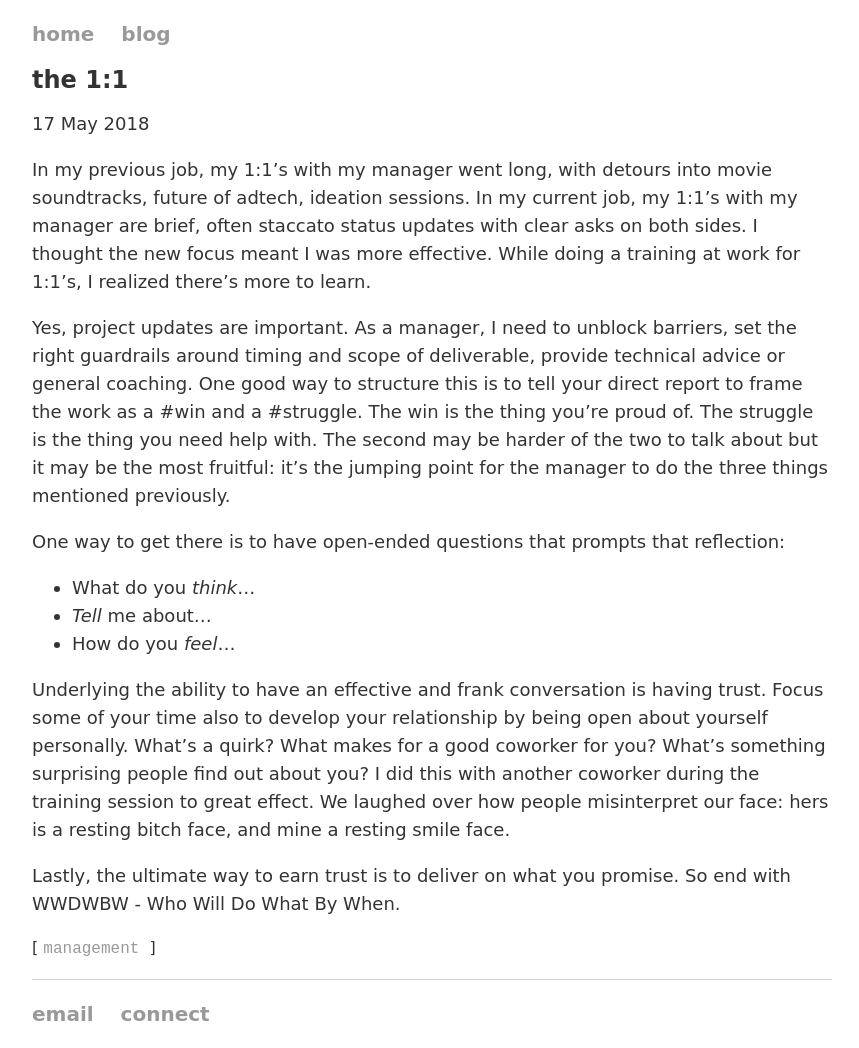
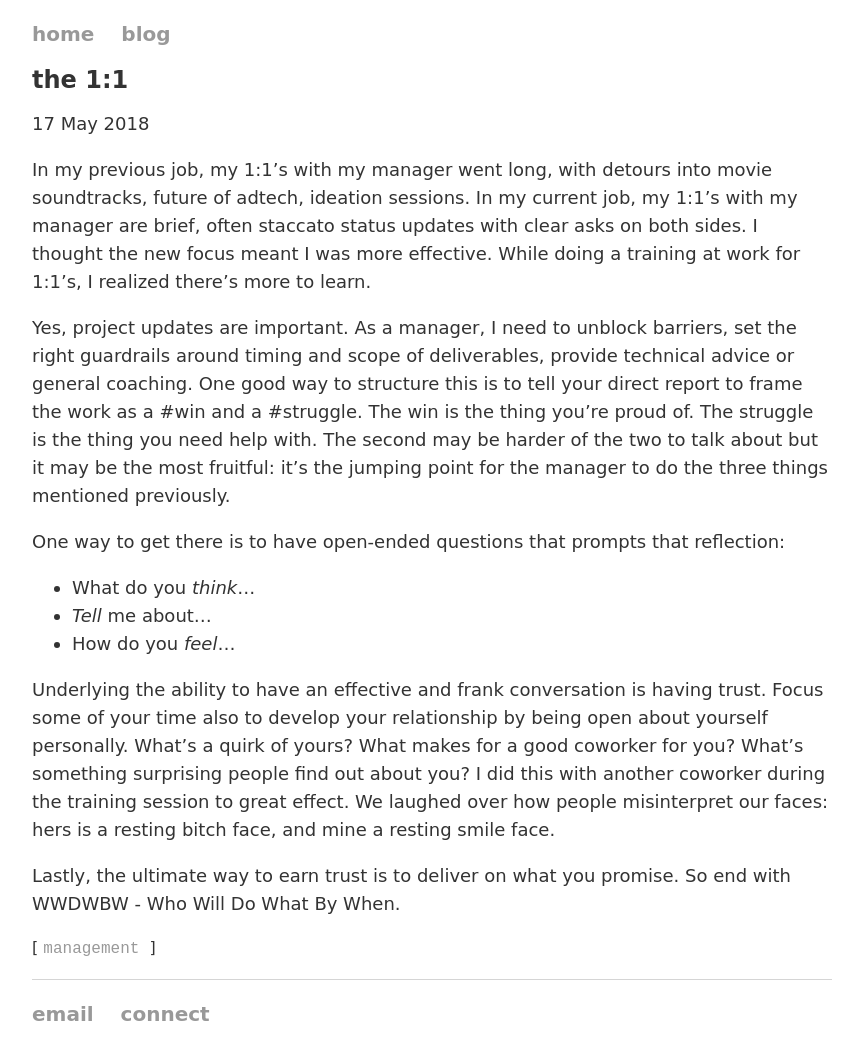
Before and after one commit to kyh14/kellyyh, a Jekyll site: the page built from _posts/2018-05-17-communicating.md, in a window 1280 px wide. Shown: the whole page, without its empty margins (208-1067 px from the left). Built offline with Jekyll 4.4.1, drawn with Linux system fonts in a browser that asks for light colours.

Commit message:
minor fixes to blog entries

```diff
--- a/_posts/2018-05-17-communicating.md
+++ b/_posts/2018-05-17-communicating.md
@@ -7,13 +7,13 @@ date: 2018-05-17
 
 In my previous job, my 1:1's with my manager went long, with detours into movie soundtracks, future of adtech, ideation sessions. In my current job, my 1:1's with my manager are brief, often staccato status updates with clear asks on both sides. I thought the new focus meant I was more effective. While doing a training at work for 1:1's, I realized there's more to learn.
 
-Yes, project updates are important. As a manager, I need to unblock barriers, set the right guardrails around timing and scope of deliverable, provide technical advice or general coaching. One good way to structure this is to tell your direct report to frame the work as a #win and a #struggle. The win is the thing you're proud of. The struggle is the thing you need help with. The second may be harder of the two to talk about but it may be the most fruitful: it's the jumping point for the manager to do the three things mentioned previously.
+Yes, project updates are important. As a manager, I need to unblock barriers, set the right guardrails around timing and scope of deliverables, provide technical advice or general coaching. One good way to structure this is to tell your direct report to frame the work as a #win and a #struggle. The win is the thing you're proud of. The struggle is the thing you need help with. The second may be harder of the two to talk about but it may be the most fruitful: it's the jumping point for the manager to do the three things mentioned previously.
 
 One way to get there is to have open-ended questions that prompts that reflection:
 * What do you _think_...
 * _Tell_ me about...
 * How do you _feel_...
 
-Underlying the ability to have an effective and frank conversation is having trust. Focus some of your time also to develop your relationship by being open about yourself personally. What's a quirk? What makes for a good coworker for you? What's something surprising people find out about you? I did this with another coworker during the training session to great effect. We laughed over how people misinterpret our face: hers is a resting bitch face, and mine a resting smile face.
+Underlying the ability to have an effective and frank conversation is having trust. Focus some of your time also to develop your relationship by being open about yourself personally. What's a quirk of yours? What makes for a good coworker for you? What's something surprising people find out about you? I did this with another coworker during the training session to great effect. We laughed over how people misinterpret our faces: hers is a resting bitch face, and mine a resting smile face.
 
 Lastly, the ultimate way to earn trust is to deliver on what you promise. So end with WWDWBW - Who Will Do What By When.
--- a/index.html
+++ b/index.html
@@ -5,7 +5,7 @@ title: Kelly Huang
 
 <div class="blurb">
 
-<p>I'm Kelly. I'm a techie living in SF. I have been an avid reader of long form essays. In the last couple of years, I've been avidly writing as well. I started with scribbles in my journals, then essays at workshops in the Writing Pad, and nowadays essays for business school. While each form of writing was so different in its context and intent, the process has affected my life in such a positive way. Here, I hope to keep up the writing bug and share my reflections.
+<p>I'm Kelly. I'm a techie living in SF. I have been an avid reader of long form essays. In the last couple of years, I've been avidly writing as well. I started with scribbles in my journals, then essays at workshops in the Writing Pad, and nowadays essays for business school. While each form of writing was so different in its context and intent, the process for all has affected my life in such a positive way. Here, I hope to keep up the writing bug and share my reflections.
 
 <p>I currently work as a data scientist at <a href="https://business.linkedin.com/marketing-solutions">LinkedIn</a>, and pursuing my part-time MBA degree at Berkeley. Prior to this, I worked at <a href="https://www.mopub.com/">MoPub</a>, an adtech startup that was acquired by Twitter, and <a href="http://www.thecambridgegroup.com/">The Cambridge Group</a>, a management consulting firm that is now part of the Nielsen Group. Before that I was an economics and CS undergrad nerding it out at MIT.
 
```
Also changed, not shown: tag/business_school.md (deleted, +0 -6 lines), tag/management.md (added, +6 -0 lines).
